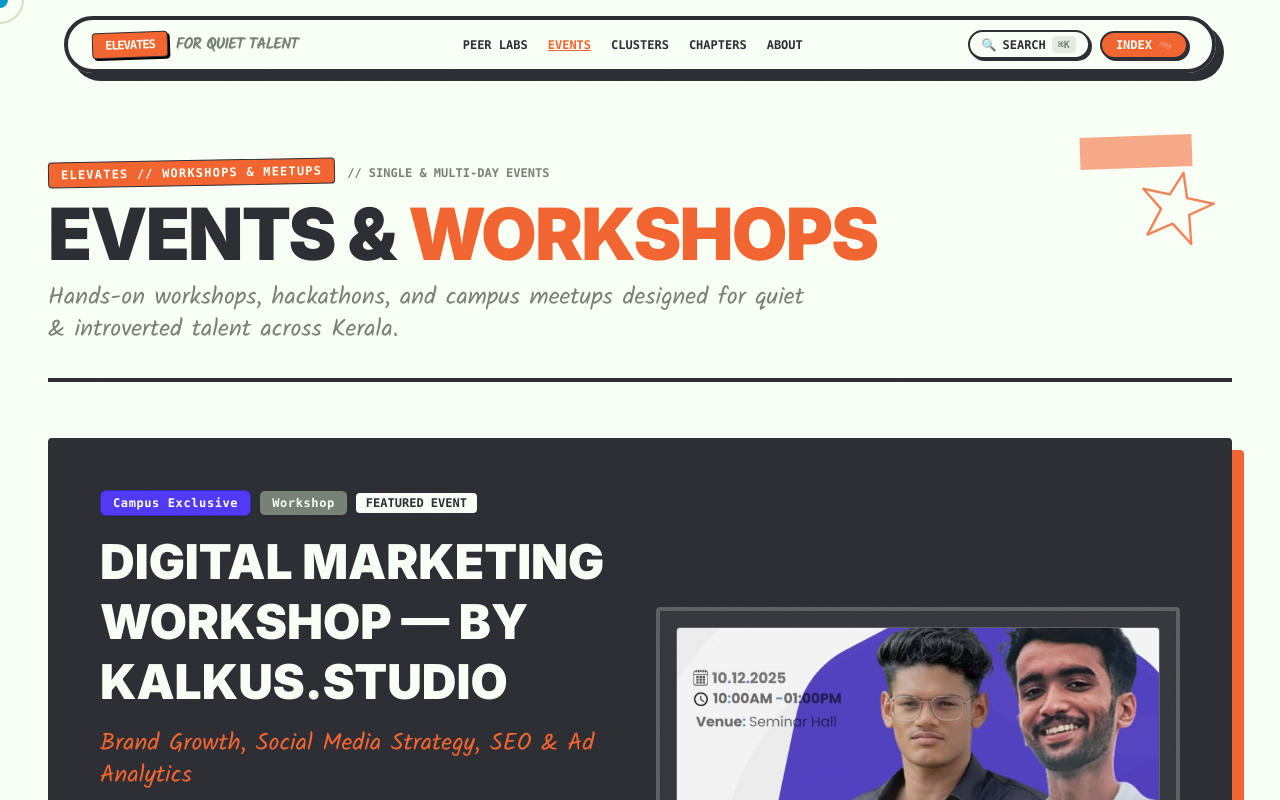
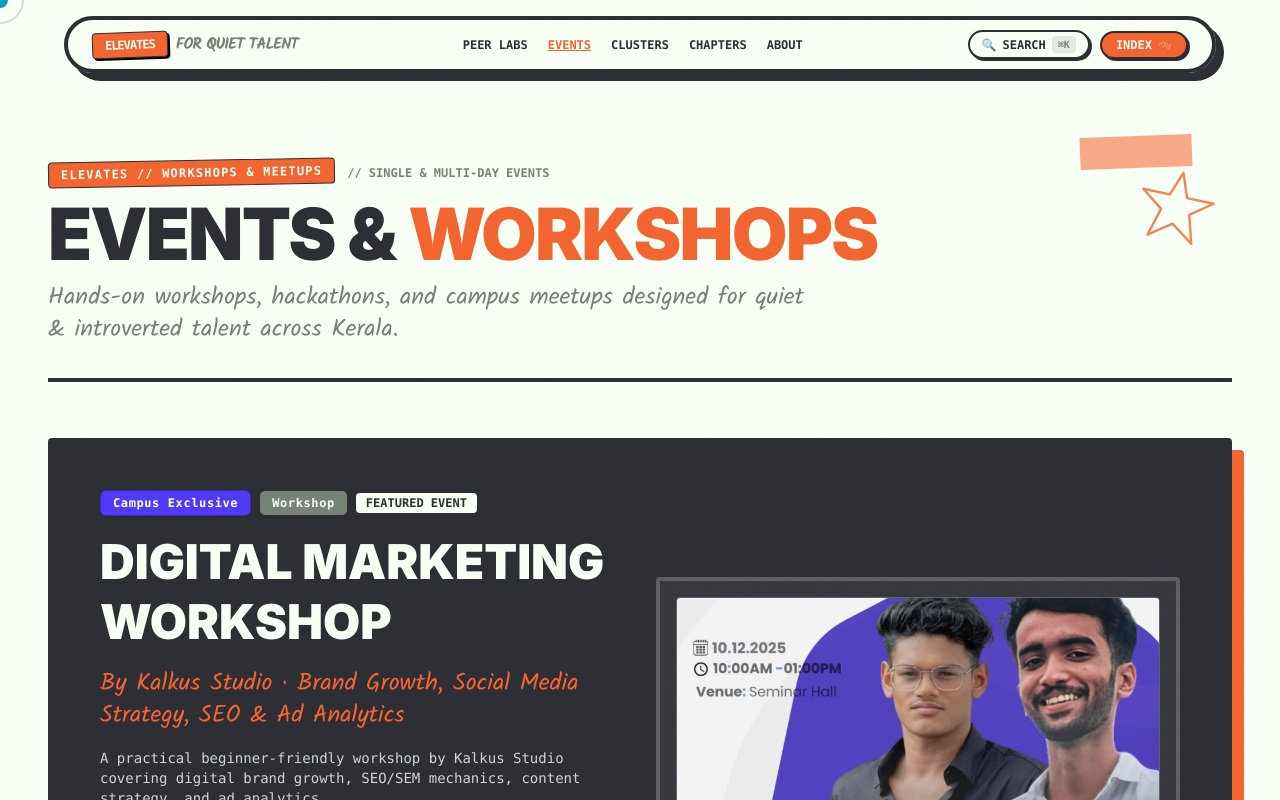
Before and after one commit to Elevates-Foundation/Elevates-web, a Next.js app: page /events in a window 1280 px wide. Shown: the top 800 px of the page. Built offline with nearby package versions, Linux system fonts and the light colour scheme.

Commit message:
style(events): refine title scale and clean up digital marketing title typography

```diff
--- a/src/app/events/[slug]/page.tsx
+++ b/src/app/events/[slug]/page.tsx
@@ -138,11 +138,11 @@
               )}
 
               {/* Title & Tagline */}
-              <h1 className="text-3xl md:text-5xl font-black italic uppercase tracking-tight text-graphite mb-2">
+              <h1 className="text-2xl sm:text-3xl md:text-4xl font-black uppercase tracking-tight text-graphite leading-[1.15] mb-2">
                 {event.title}
               </h1>
 
-              <p className="font-hand text-lg text-olive mb-6">
+              <p className="font-mono text-xs md:text-sm text-graphite/70 mb-6 font-medium">
                 {event.tagline}
               </p>
 
--- a/src/data/events.ts
+++ b/src/data/events.ts
@@ -4,8 +4,8 @@
   {
     id: "digital-marketing-kalkus",
     slug: "digital-marketing-kalkus",
-    title: "DIGITAL MARKETING WORKSHOP — BY KALKUS.STUDIO",
-    tagline: "Brand Growth, Social Media Strategy, SEO & Ad Analytics",
+    title: "DIGITAL MARKETING WORKSHOP",
+    tagline: "By Kalkus Studio · Brand Growth, Social Media Strategy, SEO & Ad Analytics",
     description: "A practical beginner-friendly workshop by Kalkus Studio covering digital brand growth, SEO/SEM mechanics, content strategy, and ad analytics.",
     fullDescription: "A beginner-friendly and practical hands-on workshop designed to introduce students to the fast-growing world of Digital Marketing — perfect for anyone looking to build high-demand skills across industries.\n\nLed by Salim Salhaan (Co-Founder & Design Head) and Muhammed Anas (Co-Founder & Technical Head) from Kalkus Studio, covering:\n• Fundamentals of Digital Marketing & Brand Growth\n• Social media strategy & viral reach mechanics\n• Basics of SEO, SEM & content strategy\n• Understanding ad campaigns, conversion funnels & performance analytics\n• Hands-on laptop activity and real-world case studies.",
     format: "Campus Exclusive",
```
